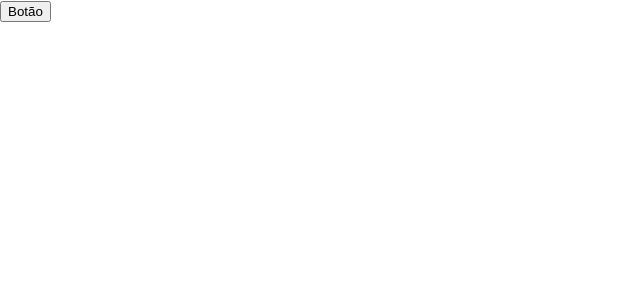
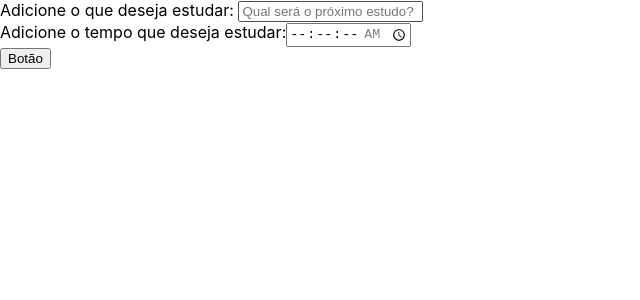
Before and after one commit to desireebarretti/alura-studies, a React (Create React App) app: page / in a window 1280 px wide. Shown: the top 300 px of the page, without its empty margins (0-640 px from the left). Built offline with nearby package versions, Linux system fonts and the light colour scheme.

Commit message:
Criando componente formulario

```diff
--- a/src/App.tsx
+++ b/src/App.tsx
@@ -1,10 +1,12 @@
 import React from 'react';
 import Botao from './componentes/Botao/Botao';
+import Formulario from './componentes/Formulario/Formulario';
+
 
 function App() {
   return (
     <div className="App">
-      <Botao />
+      <Formulario />
     </div>
   );
 }
--- /dev/null
+++ b/src/componentes/Formulario/Formulario.tsx
@@ -0,0 +1,22 @@
+import React from "react";
+import Botao from "../Botao/Botao";
+
+class Formulario extends React.Component {
+    render() {
+        return (
+            <form action="">
+                <div>
+                    <label htmlFor="tarefa">Adicione o que deseja estudar: </label>
+                    <input type="text" name="tarefa" id="tarefa" placeholder="Qual será o próximo estudo?" required></input>
+                </div>
+                <div>
+                    <label htmlFor="tempo">Adicione o tempo que deseja estudar:</label>
+                    <input type="time" step="1" name="tempo" id="tempo" min="00:00:00" max="01:30:00" required></input>
+                </div>
+                <Botao />
+            </form>
+        )
+    }
+}
+
+export default Formulario;
```
